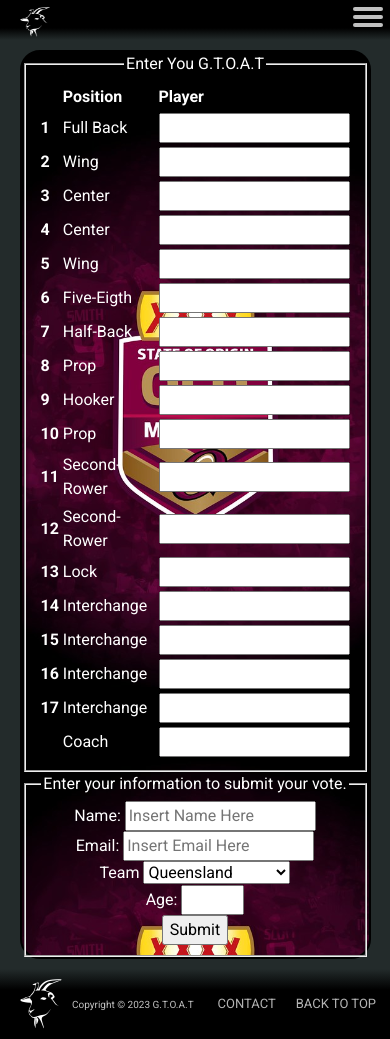
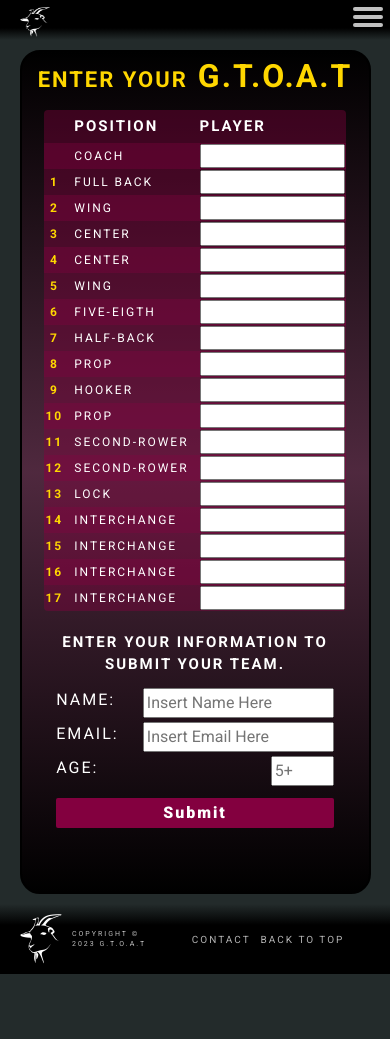
Before and after one commit to brandonoregan/UCD-Web-Design-Assignment, a plain HTML site: page html/your-team.html in a window 390 px wide. After the commit the page ends 974 px from the top, so only its background shows below. Drawn offline with Linux system fonts and the light colour scheme.

Commit message:
mobile design first design complete

```diff
--- a/css/style.css
+++ b/css/style.css
@@ -10,8 +10,14 @@
     --silver:  #BBC2CC;
     --gold: gold;
 
+    --op-maroon: hsla(331, 100%, 56%, .2);
+
+
+
     --black-gradient-top-down: linear-gradient(var(--black)70%, var(--soft-black));
     --black-gradient-bottom-up:  linear-gradient(to top, var(--black)70%, var(--soft-black));
+
+    --bg-gradient: linear-gradient(var(--black), var(--op-maroon)50%, var(--black)100%);
 
     /* font-family */
 
@@ -123,6 +129,8 @@
 html {
     font-size: 62.5%;
     background-color: var(--soft-black);
+    text-transform: uppercase;
+    letter-spacing: 2px;
 }
 
 body {
@@ -144,7 +152,6 @@
     font-family: var(--ff-roboto);
     font-size: 2.5rem;
     font-weight: var(--fw-700);
-    letter-spacing: 1px;;
 }
 
 .nav-logo {
@@ -254,13 +261,8 @@
   margin-top: 3rem;
   margin-bottom: 1rem;
   border-radius: 2rem;
-  background-image: url(/images/bg-tile-option-1.jpg);
-  background-color: ma;
-  background-size: contain;
-  background-position-x: center;
-  background-position-y: top;
-  min-height: 100vh;
 }
+
 
 a {
   color: var(--white);
@@ -291,27 +293,35 @@
 }
 
 .footer-flex p {
-  font-size: 1rem;
+  font-size: .7rem;
   color: silver;
   margin-left: 1rem;
 }
 
 .footer-flex ul {
   display: flex;
-  justify-content: space-around;
+  justify-content: center;
   margin: 0 auto;
   color: silver;
   opacity: .7;
-  text-transform: uppercase;
 }
 
 .footer-flex ul li {
-  margin-left: 2rem;
-  font-size: 1.3rem;
+  margin-left: 1rem;
+  font-size: 1rem;
 }
 
 
 /* HOME PAGE STYLES */
+
+.home-container-bg {
+  background-image: url(/images/bg-tile-option-1.jpg);
+  background-color: var(--maroon);
+  background-size: contain;
+  background-position-x: center;
+  background-position-y: top;
+  min-height: 100vh;
+}
 
 .hero-text {
   color: var(--white);
@@ -325,17 +335,12 @@
   font-weight: var(--fw-900);
   padding-top: 40rem;
   color: gold;
-  text-transform: uppercase;
   line-height: 45px;
   text-shadow: 2px 2px --black;
 }
 
-.hero-text h2 {
+ h2 {
   font-size: 1.5rem;
-  font-family: var(--ff-roboto);
-  color: var(--white);
-  letter-spacing: 2px;
-  text-transform: uppercase;
   border-bottom: 3px solid var(--white);
 }
 
@@ -347,23 +352,156 @@
 
 /* ABOUT PAGE STYLES */
 
+.about-container-bg {
+  background-image: var(--bg-gradient);
+  background-color: ma;
+  background-size: cover;
+  background-position-x: center;
+  background-position-y: top;
+  min-height: 100vh;
+}
+
 .about-img {
   display: inline-block;
   width: 70%;
   height: 300px;
-  border: 4px solid gold;
+  border-radius: 3rem;
+  border: 1px solid var(--white);
+  margin-top: 1rem;
+}
+
+figcaption {
+  padding: 0;
+  margin: 0;
+  color: silver;
+  opacity: .6;
+  font-size: 1rem;
 }
 
 
+/* YOUR TEAM SECTION */
 
-table {
+
+.container-bg-2 {
+  background-image: var(--bg-gradient);
+  background-color: var(--soft-black);
+  background-size: cover;
+  background-position-x: center;
+  background-position-y: top;
+  min-height: 100vh;
+}
+
+.table-heading {
+  color: var(--gold);
+}
+
+.table-heading span {
+  font-size: 2.2rem;
+}
+
+.team-table {
+  border-collapse: collapse;
   text-align: left;
+  margin: 1rem auto;
+  font-size: 1.2rem;
+  min-width: 300px;
+  border-radius: .4rem;
+  overflow: hidden;
+}
+
+.team-table thead tr {
+  font-weight: bold;
+  font-size: 1.5rem;
+}
+
+.team-table thead tr th {
+  padding-bottom: 0.5rem;
+  padding-top: .5rem;
+}
+
+.team-table tr {
+  padding: 1rem 0;
+}
+
+.team-table tr:nth-last-of-type(odd) {
+  background-color: hsla(331, 100%, 26%, 0.4);
+}
+
+.team-table tr:nth-last-of-type(even) {
+  background-color: hsla(331, 100%, 26%, 0.6);
+}
+
+.team-table tbody tr th {
+  text-align: center;
+  padding-right: 1rem;
+  color: var(--gold);
+}
+
+.team-table tbody tr td:nth-child(2) {
+  padding-right: 1rem;
+}
+
+.team-table tbody tr td input[type="text"] {
+  width: 100%;
+  max-width: 25rem;
+}
+
+.information-form-section {
+  max-width: 80%;
   margin: 0 auto;
 }
 
-.qld {
+.information-form-section div {
+  padding: .2rem 0;
+}
+
+.information-form-section div {
+  display: flex;
+  justify-content: space-between;
+}
+
+.information-form-section h4 {
+  font-size: 1.5rem;
+  padding: 1rem 0;
+}
+
+button {
+  margin: 1rem auto;
+  padding: 3px 0;
+  width: 100%;
+  font-family: var(--ff-roboto);
+  font-weight: var(--fw-900);
+  letter-spacing: 2px;
   background-color: var(--maroon);
+  color: var(--white);
+  border: none;
+  border-radius: 2px;
 }
+
+button:hover {
+  cursor: pointer;
+  box-shadow: inset 0px 0px 5px var(--white);
+}
+
+
+/* QUEENSLAND TEAM SECTION */
+
+.qld-team-heading {
+  padding-top: 1rem;
+  line-height: 3rem;
+  color: var(--gold);
+}
+
+.qld-team-table {
+  min-height: 100vh;
+  margin-bottom: 3rem;
+  width: 80%;
+}
+
+.qld-team-table tbody tr {
+  padding-top: 3rem;
+}
+
 
 
 iframe {
--- a/html/form.html
+++ b/html/your-team.html
@@ -29,8 +29,8 @@
                 <ul class="nav-lis">
                     <li>Home</li>
                     <li>About</li>
+                    <li>Your Team</li>
                     <li>Queensland</li>
-                    <li>Vote</li>
                 </ul>
             </div>
         </nav>
@@ -45,31 +45,39 @@
                     <ul class="nav-lis">
                         <li><a href="/html/home.html">Home</a></li>
                         <li><a href="/html/about.html">About</a></li>
+                        <li><a href="/html/your-team.html">Your Team</a></li>
                         <li><a href="/html/qld.html">Queensland</a></li>
-                        <li><a href="/html/form.html">Form</a></li>
                     </ul>
                 </nav>
             </aside>
         </div>
     </header>
     <main>
-        <section id="form">
             <div class="form-bg">
-                <div class="container">
+                <div class="container container-bg-2">
                     <!-- check what is needed from assignment sheet. -->
                     <form action="results.html" method="get">
 
-                        <fieldset>
-                            <legend>Enter You G.T.O.A.T</legend>
-                            <table>
+                            <h1 class="table-heading"><span>Enter Your</span> G.T.O.A.T</h1>
+                            <table class="team-table">
                                 <thead>
                                     <tr>
-                                        <th></th>
+                                        <td></td>
                                         <th>Position</th>
                                         <th>Player</th>
                                     </tr>
                                 </thead>
                                 <tbody>
+                                    <tr>
+                                        <td></td>
+                                        <td>
+                                            <label for="position-coach">Coach
+                                            </label>
+                                        </td>
+                                        <td>
+                                            <input type="text"id="position-coach" name="position-coach" required min="5" max="50">
+                                        </td>
+                                    </tr>
                                     <tr>
                                         <th>1</th>
                                         <td>
@@ -238,24 +246,13 @@
                                             <input type="text"id="position-17" name="position-17" required min="5" max="50">
                                         </td>
                                     </tr>
-                                    <tr>
-                                        <td></td>
-                                        <td>
-                                            <label for="position-coach">Coach
-                                            </label>
-                                        </td>
-                                        <td>
-                                            <input type="text"id="position-coach" name="position-coach" required min="5" max="50">
-                                        </td>
-                                    </tr>
                                 </tbody>
                             </table>
-                        </fieldset>
 
 
 
-                        <fieldset>
-                            <legend>Enter your information to submit your vote.</legend>
+                            <div class="information-form-section">
+                                <h4>ENTER YOUR INFORMATION TO SUBMIT YOUR TEAM.</h4>
                                 <div class="name">
                                     <label for="name">Name:</label>
                                     <input id="name" name="name" type="text" required placeholder="Insert Name Here">
@@ -265,28 +262,20 @@
                                     <input id="email" name="email type="text" required placeholder="Insert Email Here">
                                 </div>
                                 <div>
-                                <label for="team">Team</label>
-                                <select required name="team" id="team">
-                                    <option value="qld">Queensland</option>
-                                    <option value="nsw">New South Wales</option>
-                                </select>
-                            </div>
-                            <div>
                                     <label for="age">Age:</label>
-                                <input type="number" name="age" id="age" required min="5" max="200" step="5">
+                                    <input type="number" name="age" id="age" required min="5" max="200" placeholder="5+">
                                 </div>
                                 <button type="submit">Submit</button>
-                        </fieldset>
+                            </div>
 
                     </form>
                 </div>
             </div>
-        </section>
     </main>
     <footer>
         <div class="footer-flex">
-            <img src="/images/logo-svg-small.png" alt="logo">
-            <p>Copyright &copy; 2023 G.T.O.A.T </p>
+            <a href="/html/home.html"><img src="/images/logo-svg-small.png" alt="logo"></a>
+            <p>Copyright &copy; <br> 2023 G.T.O.A.T </p>
             <ul>
                 <li><a href="mailto:brandon_oregan97@hotmail.com">Contact</a></li>
                 <li><a href="#top">Back to top</a></li>
```
Also changed, not shown: html/about.html (+7 -9 lines), html/home.html (+5 -5 lines), html/qld.html (+11 -9 lines), images/bg-tile-option-3.jpg (added). Lines whose indentation alone changed are shown as unchanged.
